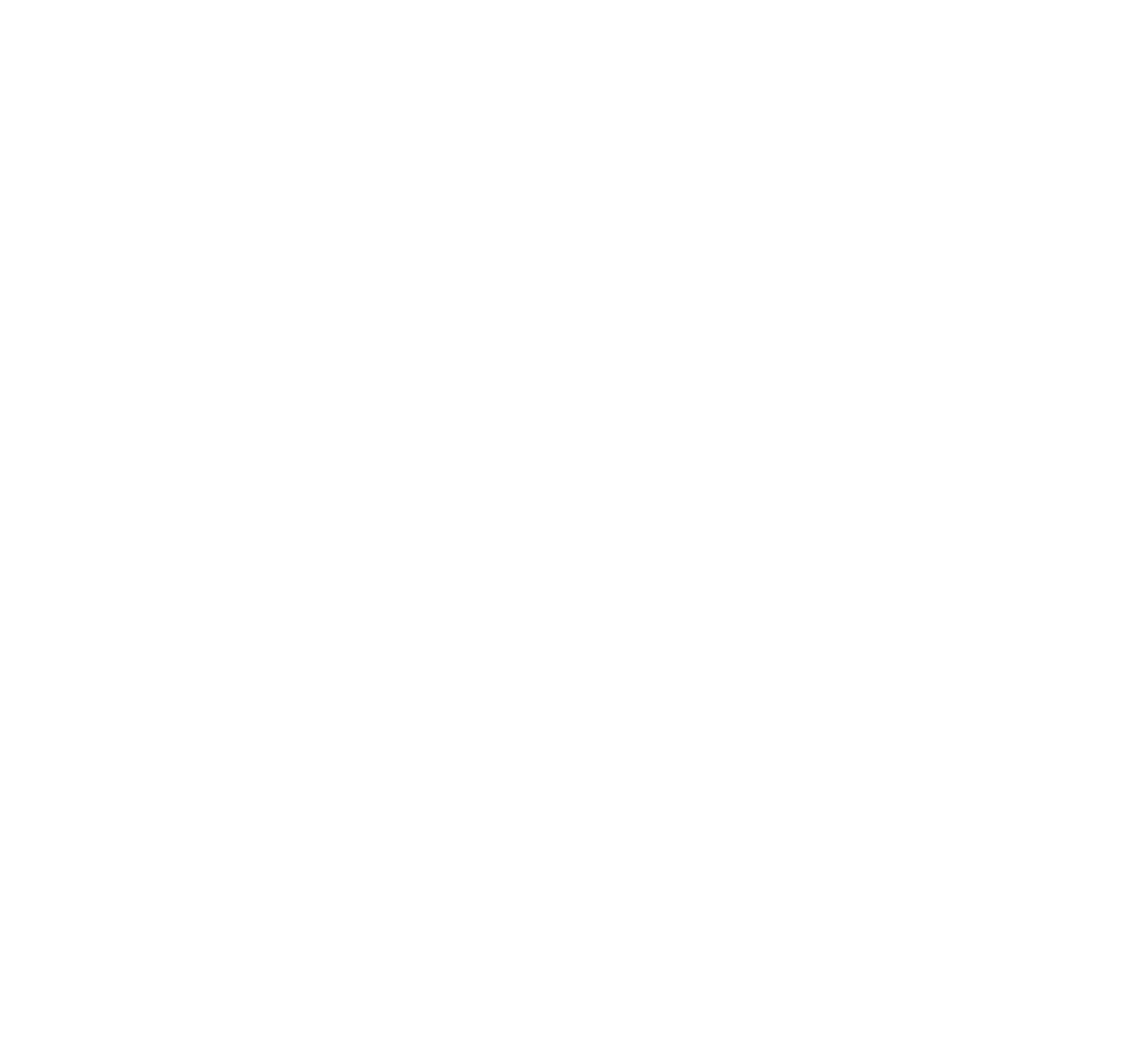
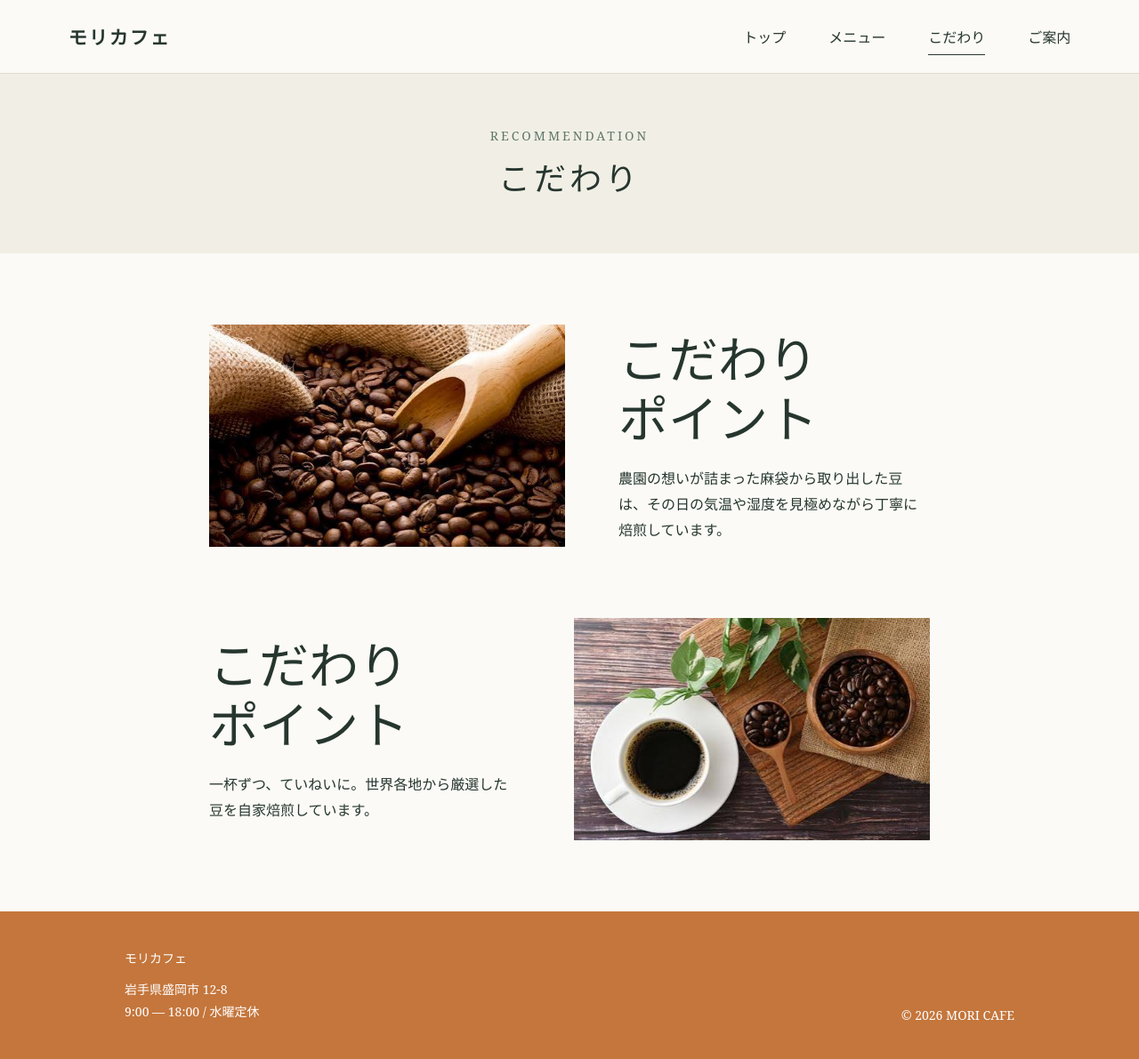
Before and after one commit to kaichan-01/team-cafes, a plain HTML site: page recommendation.html in a window 1280 px wide. Shown: the whole page at 89% size. Before the commit the page ends 800 px from the top, so only its background shows below. Drawn offline with Linux system fonts and the light colour scheme.

Commit message:
こだわりページの作成

```diff
--- a/recommendation.css
+++ b/recommendation.css
@@ -1 +1,40 @@
 @charset "UTF-8";
+
+/* こだわりポイント */
+
+.recommendation{
+    display: flex;
+    justify-content: center;
+    align-items: center;
+    gap: 60px;
+
+    max-width: 1000px;
+    margin: 80px auto;
+}
+
+.recommendation img{
+    width: 400px;
+    height: 250px;
+
+    object-fit: cover;
+}
+
+.text{
+    width: 350px;
+}
+
+.text h2{
+    font-size: 56px;
+    font-weight: normal;
+    line-height: 1.2;
+
+    margin-bottom: 20px;
+}
+
+.text p{
+    line-height: 1.8;
+}
+
+.reverse{
+    flex-direction: row-reverse;
+}
--- a/recommendation.html
+++ b/recommendation.html
@@ -1,13 +1,74 @@
 <!DOCTYPE html>
 <html lang="ja">
+
 <head>
     <meta charset="UTF-8">
-    <meta name="viewport" content="width=device-width, initial-scale=1.0">
+    <meta name="viewport" content="width = device-width, initial-scale=1.0">
     <link rel="stylesheet" href="style.css">
     <link rel="stylesheet" href="recommendation.css">
-    <title>お店のこだわり</title>
+    <title>モリカフェ</title>
 </head>
+
 <body>
+    <!-- メンバーが休んだため他ページは保留 -->
+    <header class="site-header">
+        <div class="header-inner">
+            <h1 class="logo">モリカフェ</h1>
+            <nav class="nav">
+                <ul>
+                    <li><a href="index.html">トップ</a></li>
+                    <li><a href="menu.html">メニュー</a></li>
+                    <li><a href="#" aria-current="page">こだわり</a></li>
+                    <li><a href="guide.html">ご案内</a></li>
+                </ul>
+            </nav>
+        </div>
+    </header>
 
-</body>
+<main>
+
+    <section class="hero-section">
+        <p class="en-title">recommendation</p>
+        <h2 class="main-title">こだわり</h2>
+    </section>
+
+    <section class="recommendation">
+        <img src="git-coffee.jpg" alt="コーヒー豆">
+
+        <div class="text">
+            <h2>こだわり<br>ポイント</h2>
+            <p>
+                農園の想いが詰まった麻袋から取り出した豆は、その日の気温や湿度を見極めながら丁寧に焙煎しています。
+            </p>
+        </div>
+    </section>
+
+    <section class="recommendation">
+
+        <div class="text">
+            <h2>こだわり<br>ポイント</h2>
+            <p>
+                一杯ずつ、ていねいに。世界各地から厳選した豆を自家焙煎しています。
+            </p>
+        </div>
+
+        <img src="git-cof.jpg" alt="コーヒー">
+    </section>
+
+    </main>
+
+        <footer class="site-footer">
+            <div class="footer-inner">
+                <div class="footer-info">
+                    <p class="footer-shop-name">モリカフェ</p>
+                    <p>岩手県盛岡市 12-8</p>
+                    <p>9:00 — 18:00 / 水曜定休</p>
+                </div>
+                <div class="footer-copyright">
+                    <p>&copy; 2026 MORI CAFE</p>
+                </div>
+            </div>
+        </footer>
+    </body>
+
 </html>
--- a/style.css
+++ b/style.css
@@ -6,3 +6,96 @@
 * {
     font-family: "serif";
 }
+* {
+    box-sizing: border-box;
+    margin: 0;
+    padding: 0;
+}
+
+body {
+    color: #26362f;
+    background: #fbfaf6;
+}
+
+/* ヘッダー */
+.site-header {
+    padding: 26px 6%;
+    border-bottom: 1px solid #dedbd0;
+}
+
+.header-inner,
+.nav ul,
+.footer-inner {
+    display: flex;
+    align-items: center;
+    justify-content: space-between;
+}
+
+.logo {
+    font-size: 21px;
+    letter-spacing: 2px;
+}
+
+.nav ul {
+    gap: 48px;
+    list-style: none;
+}
+
+.nav a {
+    color: #26362f;
+    text-decoration: none;
+    padding-bottom: 8px;
+}
+
+.nav a:hover,
+.nav a[aria-current="page"] {
+    border-bottom: 1px solid #26362f;
+}
+
+/* ページタイトル */
+.hero-section {
+    padding: 60px 20px;
+    background: #f1efe5;
+    text-align: center;
+}
+
+.en-title {
+    margin-bottom: 10px;
+    color: #61776b;
+    font-size: 14px;
+    letter-spacing: 3px;
+    text-transform: uppercase;
+}
+
+.main-title {
+    font-size: 36px;
+    font-weight: normal;
+    letter-spacing: 4px;
+}
+
+/* フッター */
+.site-footer {
+    margin-top: 80px;
+    padding: 40px;
+    background: #c4763c;
+    color: #ffffff;
+}
+
+.footer-inner {
+    max-width: 1000px;
+    margin: 0 auto;
+    align-items: flex-end;
+}
+
+.footer-info p {
+    font-size: 14px;
+    line-height: 1.8;
+}
+
+.footer-shop-name {
+    margin-bottom: 10px;
+}
+
+.footer-copyright {
+    font-size: 14px;
+}
```
Also changed, not shown: git-cof.jpg (added), git-coffee.jpg (added).
